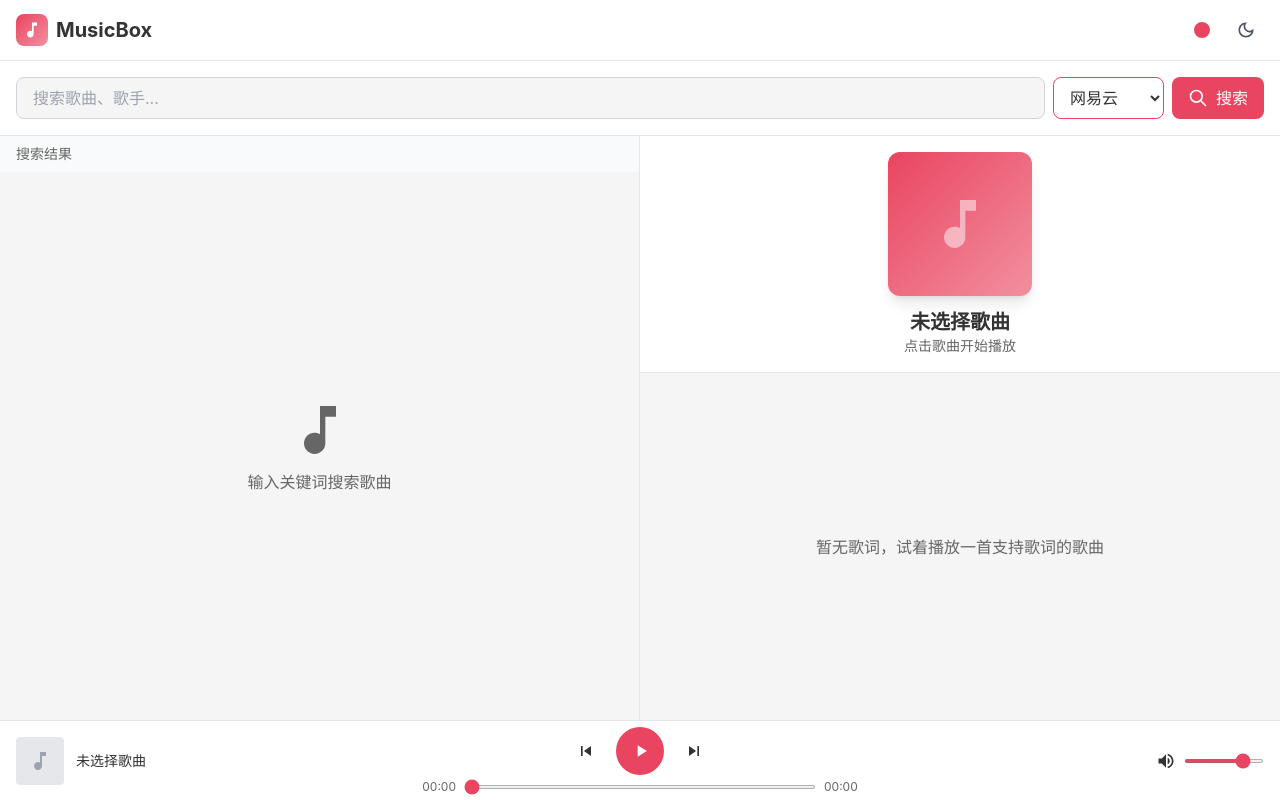
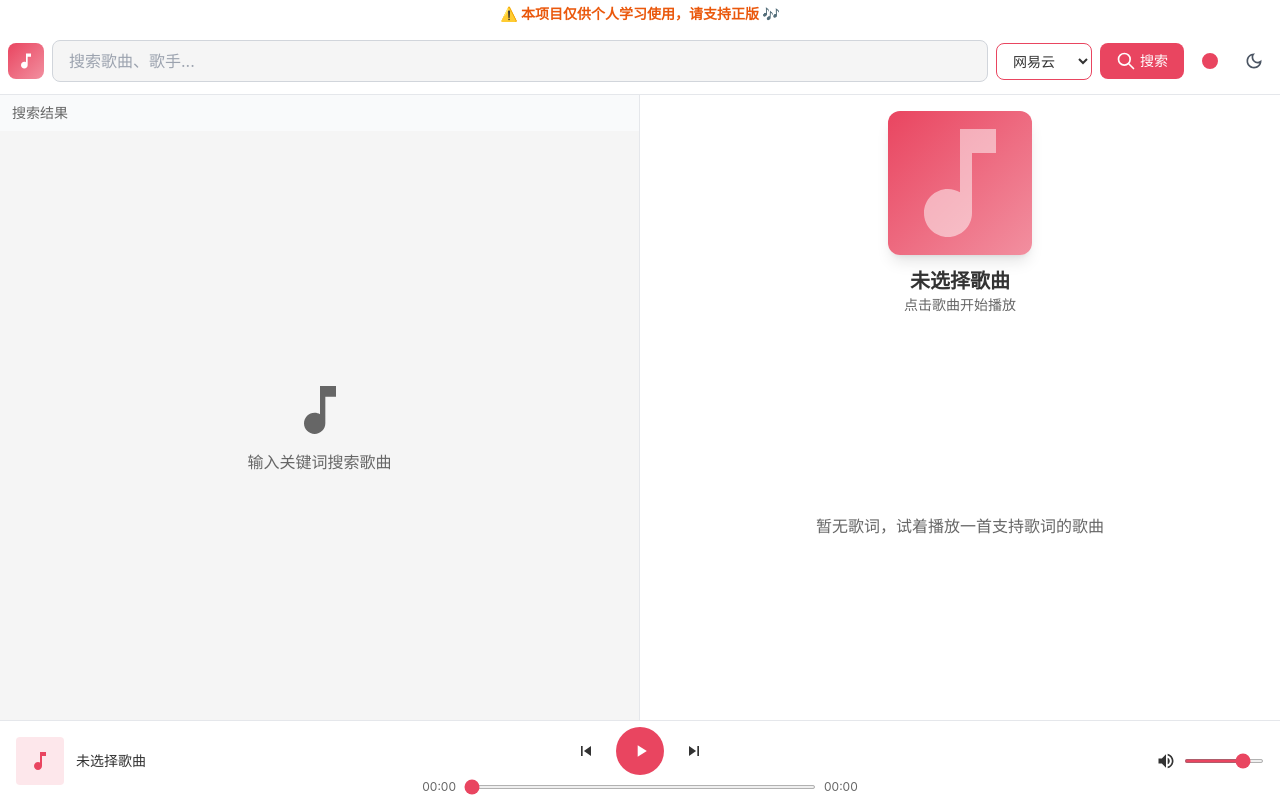
Before and after one commit to SamuelChengh/music-box, a React (Vite) app in the folder frontend/: page / in a window 1280 px wide. Built offline with nearby package versions, Linux system fonts and the light colour scheme.

Commit message:
Update App.jsx

```diff
--- a/frontend/src/App.jsx
+++ b/frontend/src/App.jsx
@@ -375,20 +375,68 @@ function App() {
         onError={() => showToast('播放出错，将尝试切换音源')}
       />
 
-      {/* Header */}
-      <header className="flex items-center justify-between px-4 py-3 bg-light-card dark:bg-dark-card border-b border-gray-200 dark:border-gray-700">
-        <div className="flex items-center gap-2">
-          <div className="w-8 h-8 rounded-lg flex items-center justify-center" style={{ background: `linear-gradient(135deg, ${themeColor}, ${themeColor}99)` }}>
+      {/* 免责声明 + Header */}
+      <div>
+        <div className="py-1 text-center text-sm font-bold text-orange-600 dark:text-orange-400 bg-light-card dark:bg-dark-card">
+          ⚠️ 本项目仅供个人学习使用，请支持正版 🎶
+        </div>
+
+        <header className="flex items-center gap-2 px-2 py-2 lg:py-3 bg-light-card dark:bg-dark-card border-b border-gray-200 dark:border-gray-700">
+        {/* Logo */}
+        <div className="flex-shrink-0 w-8 h-8 lg:w-9 lg:h-9 rounded-lg flex items-center justify-center" style={{ background: `linear-gradient(135deg, ${themeColor}, ${themeColor}99)` }}>
           <svg className="w-5 h-5 text-white" viewBox="0 0 24 24" fill="currentColor">
             <path d="M12 3v10.55c-.59-.34-1.27-.55-2-.55-2.21 0-4 1.79-4 4s1.79 4 4 4 4-1.79 4-4V7h4V3h-6z"/>
           </svg>
         </div>
-          <h1 className="text-xl font-bold text-light-text dark:text-dark-text">MusicBox</h1>
-        </div>
-        <div className="flex items-center gap-2">
+
+        {/* 搜索输入框 */}
+        <input
+          ref={searchInputRef}
+          type="text"
+          value={keyword}
+          onChange={(e) => setKeyword(e.target.value)}
+          onKeyDown={(e) => e.key === 'Enter' && handleSearch()}
+          placeholder="搜索歌曲、歌手..."
+          className="flex-1 min-w-0 px-3 py-2 lg:px-4 lg:py-2 text-sm lg:text-base rounded-lg border border-gray-300 dark:border-gray-600 bg-light-bg dark:bg-dark-bg text-light-text dark:text-dark-text focus:outline-none"
+        />
+
+        {/* 平台选择 */}
+        <select
+          value={source}
+          onChange={(e) => setSource(e.target.value)}
+          className="flex-shrink-0 px-2 lg:px-3 py-2 text-sm rounded-lg border border-gray-300 dark:border-gray-600 bg-light-card dark:bg-dark-card text-light-text dark:text-dark-text focus:outline-none"
+          style={{ borderColor: themeColor }}
+        >
+          {Object.entries(SOURCE_NAMES).map(([key, name]) => (
+            <option key={key} value={key}>{name}</option>
+          ))}
+        </select>
+
+        {/* 搜索按钮 */}
         <button
-            onClick={() => setThemeModal(true)}
-            className="p-2 rounded-lg hover:bg-gray-100 dark:hover:bg-gray-700"
+          onClick={handleSearch}
+          disabled={loading}
+          className="flex-shrink-0 p-2 lg:px-4 text-white rounded-lg disabled:opacity-50 flex items-center gap-1"
+          style={{ backgroundColor: themeColor }}
+        >
+          {loading ? (
+            <svg className="w-5 h-5 animate-spin" fill="none" viewBox="0 0 24 24">
+              <circle className="opacity-25" cx="12" cy="12" r="10" stroke="currentColor" strokeWidth="4"/>
+              <path className="opacity-75" fill="currentColor" d="M4 12a8 8 0 018-8V0C5.373 0 0 5.373 0 12h4z"/>
+            </svg>
+          ) : (
+            <svg className="w-5 h-5" fill="none" stroke="currentColor" viewBox="0 0 24 24">
+              <path strokeLinecap="round" strokeLinejoin="round" strokeWidth={2} d="M21 21l-6-6m2-5a7 7 0 11-14 0 7 7 0 0114 0z"/>
+            </svg>
+          )}
+          <span className="hidden lg:inline text-sm">搜索</span>
+        </button>
+
+        {/* 主题按钮 - 带下拉 */}
+        <div className="relative">
+          <button
+            onClick={() => setThemeModal(!themeModal)}
+            className="flex-shrink-0 p-2 rounded-lg hover:bg-gray-100 dark:hover:bg-gray-700"
             title="选择主题颜色"
           >
             <div
@@ -396,9 +444,27 @@ function App() {
               style={{ backgroundColor: themeColor }}
             />
           </button>
+          {/* 主题颜色下拉列表 */}
+          {themeModal && (
+            <div className="absolute left-1/2 -translate-x-1/2 top-full mt-1 p-2 bg-light-card dark:bg-dark-card rounded-lg shadow-lg border border-gray-200 dark:border-gray-600 flex flex-col gap-2 z-50">
+              {THEME_COLORS.map((color) => (
+                <button
+                  key={color.value}
+                  onClick={() => { setThemeColor(color.value); setThemeModal(false); }}
+                  className={`w-7 h-7 rounded-full transition-transform hover:scale-110 ${
+                    themeColor === color.value ? 'ring-2 ring-offset-2 ring-gray-400' : ''
+                  }`}
+                  style={{ backgroundColor: color.value }}
+                />
+              ))}
+            </div>
+          )}
+        </div>
+
+        {/* 夜间模式 */}
         <button
           onClick={() => setIsDark(!isDark)}
-            className="p-2 rounded-lg hover:bg-gray-100 dark:hover:bg-gray-700"
+          className="flex-shrink-0 p-2 rounded-lg hover:bg-gray-100 dark:hover:bg-gray-700"
         >
           {isDark ? (
             <svg className="w-5 h-5 text-yellow-400" fill="currentColor" viewBox="0 0 24 24">
@@ -406,74 +472,26 @@ function App() {
             </svg>
           ) : (
             <svg className="w-5 h-5 text-gray-600" fill="currentColor" viewBox="0 0 24 24">
-                <path d="M9.37 5.51c-.18.64-.27 1.31-.27 1.99 0 4.08 3.32 7.4 7.4 7.4.68 0 1.35-.09 1.99-.27C17.45 17.19 14.93 19 12 19c-3.86 0-7-3.14-7-7 0-2.93 1.81-5.45 4.37-6.49zM12 3c-4.97 0-9 4.03-9 9s4.03 9 9 9 9-4.03 9-9c0-.46-.04-.92-.1-1.36-.98 1.37-2.58 2.26-4.4 2.26-2.98 0-5.4-2.42-5.4-5.4 0-1.81.89-3.42 2.26-4.4-.44-.06-.9-.1-1.36-.1z"/>
+              <path d="M9.37 5.51c-.18.64-.27 1.31-.27 1.99 0 4.08 3.32 7.4 7.4 7.4.68 0 1.35-.09 1.99-.27C17.45 17.19 14.93 19 12 19c-3.86 0-7-3.14-7-7 0-2.93 1.81-5.45 4.37-6.49zM12 3c-4.97 0-9 4.03-9 9s4.03 9 9 9 9-4.03 9-9c0-.46-.04-.92-.1-1.36-.98 1.37-2.58 2.26-4.4 2.26-2.98 0-5.4-2.42-5.4-5.4 0-1.81.89-3.42 2.26-4.4-.44-.06-.90-.10-1.36-.10z"/>
             </svg>
           )}
         </button>
-        </div>
       </header>
-
-      {/* Search Bar */}
-      <div className="p-4 bg-light-card dark:bg-dark-card border-b border-gray-200 dark:border-gray-700">
-        <div className="flex gap-2 flex-wrap">
-          <input
-            ref={searchInputRef}
-            type="text"
-            value={keyword}
-            onChange={(e) => setKeyword(e.target.value)}
-            onKeyDown={(e) => e.key === 'Enter' && handleSearch()}
-            placeholder="搜索歌曲、歌手..."
-            className="flex-1 min-w-[200px] px-4 py-2 rounded-lg border border-gray-300 dark:border-gray-600 bg-light-bg dark:bg-dark-bg text-light-text dark:text-dark-text focus:outline-none"
-          />
-          <select
-            value={source}
-            onChange={(e) => setSource(e.target.value)}
-            className="px-3 py-2 rounded-lg border border-gray-300 dark:border-gray-600 bg-light-card dark:bg-dark-card text-light-text dark:text-dark-text focus:outline-none"
-            style={{ borderColor: themeColor }}
-          >
-            <option value="">全部平台</option>
-            {Object.entries(SOURCE_NAMES).map(([key, name]) => (
-              <option key={key} value={key}>{name}</option>
-            ))}
-          </select>
-            <button
-              onClick={handleSearch}
-              disabled={loading}
-              className="px-4 py-2 text-white rounded-lg disabled:opacity-50 flex items-center gap-2"
-              style={{ backgroundColor: themeColor }}
-            >
-            {loading ? (
-              <>
-                <svg className="w-5 h-5 animate-spin" fill="none" viewBox="0 0 24 24">
-                  <circle className="opacity-25" cx="12" cy="12" r="10" stroke="currentColor" strokeWidth="4"/>
-                  <path className="opacity-75" fill="currentColor" d="M4 12a8 8 0 018-8V0C5.373 0 0 5.373 0 12h4z"/>
-                </svg>
-                <span>搜索中</span>
-              </>
-            ) : (
-              <>
-                <svg className="w-5 h-5" fill="none" stroke="currentColor" viewBox="0 0 24 24">
-                  <path strokeLinecap="round" strokeLinejoin="round" strokeWidth={2} d="M21 21l-6-6m2-5a7 7 0 11-14 0 7 7 0 0114 0z"/>
-                </svg>
-                <span>搜索</span>
-              </>
-            )}
-          </button>
-        </div>
       </div>
 
       {/* Main Content */}
-      <div className="flex-1 flex flex-col md:flex-row overflow-hidden">
-        {/* Left Sidebar - Search Results */}
-        <div className="w-full md:w-1/2 lg:w-1/2 flex-1 flex flex-col border-b md:border-b-0 md:border-r border-gray-200 dark:border-gray-700">
-          <div className="flex items-center justify-between px-4 py-2 bg-gray-50 dark:bg-gray-800">
-            <span className="text-sm text-light-muted dark:text-dark-muted">
+      <div className="flex-1 flex flex-col lg:flex-row overflow-hidden">
+        {/* Left - Search Results */}
+        <div className="flex-1 flex flex-col min-h-0 border-b lg:border-b-0 lg:border-r border-gray-200 dark:border-gray-700">
+          {/* Results Header */}
+          <div className="flex items-center justify-between px-3 py-2 bg-gray-50 dark:bg-gray-800 flex-shrink-0">
+            <span className="text-xs lg:text-sm text-light-muted dark:text-dark-muted">
               {total > 0 ? `${(page-1)*10+1}-${Math.min(page*10, total)} / ${total} 首` : '搜索结果'}
             </span>
             {songs.length > 0 && (
               <button
                 onClick={() => { setSongs([]); setTotal(0); setKeyword(''); }}
-                className="text-sm hover:underline"
+                className="text-xs lg:text-sm hover:underline"
                 style={{ color: themeColor }}
               >
                 清空
@@ -481,6 +499,7 @@ function App() {
             )}
           </div>
 
+          {/* Results List */}
           <div ref={listRef} className="flex-1 overflow-y-auto min-h-0">
             {loading ? (
               <div className="h-full flex items-center justify-center">
@@ -502,40 +521,37 @@ function App() {
                   <li
                     key={`${song.song_id}-${index}`}
                     onClick={() => playSong(song, index)}
-                    className={`flex items-center gap-3 px-4 py-2 cursor-pointer hover:bg-gray-50 dark:hover:bg-gray-800 ${
+                    className={`flex items-center gap-2 lg:gap-3 px-2 lg:px-4 py-2 cursor-pointer hover:bg-gray-50 dark:hover:bg-gray-800 ${
                       currentSong?.song_id === song.song_id ? 'bg-pink-50 dark:bg-pink-900/20' : ''
                     }`}
                   >
-                    <span className="w-6 text-center text-light-muted dark:text-dark-muted text-sm">
+                    <span className="w-5 lg:w-6 text-center flex-shrink-0">
                         {currentSong?.song_id === song.song_id && isPlaying ? (
-                          <svg className="w-4 h-4" fill="currentColor" viewBox="0 0 24 24" style={{ color: themeColor }}>
+                          <svg className="w-3 lg:w-4 h-3 lg:h-4" fill="currentColor" viewBox="0 0 24 24" style={{ color: themeColor }}>
                             <path d="M8 5v14l11-7z"/>
                           </svg>
                       ) : (
-                        (page-1)*10 + index + 1
+                        <span className="text-xs lg:text-sm text-light-muted dark:text-dark-muted">{(page-1)*10 + index + 1}</span>
                       )}
                     </span>
                     {song.album_img ? (
-                      <img src={song.album_img} alt="cover" className="w-10 h-10 rounded object-cover flex-shrink-0" />
+                      <img src={song.album_img} alt="cover" className="w-8 h-8 lg:w-10 lg:h-10 rounded object-cover flex-shrink-0" />
                     ) : (
-                      <div className="w-10 h-10 rounded bg-gray-200 dark:bg-gray-700 flex items-center justify-center flex-shrink-0">
-                        <svg className="w-5 h-5 text-gray-400" fill="currentColor" viewBox="0 0 24 24">
+                      <div className="w-8 h-8 lg:w-10 lg:h-10 rounded bg-gray-200 dark:bg-gray-700 flex items-center justify-center flex-shrink-0">
+                        <svg className="w-4 h-4 text-gray-400" fill="currentColor" viewBox="0 0 24 24">
                           <path d="M12 3v10.55c-.59-.34-1.27-.55-2-.55-2.21 0-4 1.79-4 4s1.79 4 4 4 4-1.79 4-4V7h4V3h-6z"/>
                         </svg>
                       </div>
                     )}
                     <div className="flex-1 min-w-0">
-                      <p className="truncate text-light-text dark:text-dark-text font-medium">{song.name}</p>
-                      <p className="truncate text-sm text-light-muted dark:text-dark-muted">{song.artist}</p>
+                      <p className="truncate text-sm lg:text-base text-light-text dark:text-dark-text font-medium">{song.name}</p>
+                      <p className="truncate text-xs text-light-muted dark:text-dark-muted">{song.artist}</p>
                     </div>
-                    <span className="text-xs text-light-muted dark:text-dark-muted">
-                      {song._source ? SOURCE_NAMES[song._source] : ''}
-                    </span>
                     <button
                       onClick={(e) => { e.stopPropagation(); handleDownload(song); }}
-                      className="p-1.5 rounded hover:bg-gray-200 dark:hover:bg-gray-700"
+                      className="p-1 lg:p-1.5 rounded hover:bg-gray-200 dark:hover:bg-gray-700 flex-shrink-0"
                     >
-                      <svg className="w-4 h-4 text-light-muted dark:text-dark-muted" fill="none" stroke="currentColor" viewBox="0 0 24 24">
+                      <svg className="w-3 lg:w-4 h-3 lg:h-4 text-light-muted dark:text-dark-muted" fill="none" stroke="currentColor" viewBox="0 0 24 24">
                         <path strokeLinecap="round" strokeLinejoin="round" strokeWidth={2} d="M4 16v1a3 3 0 003 3h10a3 3 0 003-3v-1m-4-4l-4 4m0 0l-4-4m4 4V4"/>
                       </svg>
                     </button>
@@ -564,20 +580,20 @@ function App() {
         </div>
 
         {/* Right Content - Player & Lyrics */}
-        <div className="w-full md:w-1/2 lg:w-1/2 flex flex-col">
+        <div className="hidden lg:flex w-full lg:w-1/2 flex-col bg-light-card dark:bg-dark-card">
           {/* Player Info */}
-          <div className="flex flex-col items-center p-3 md:p-4 bg-light-card dark:bg-dark-card border-b border-gray-200 dark:border-gray-700">
-            <div className="w-28 md:w-32 lg:w-36 h-28 md:h-32 lg:h-36 rounded-xl flex items-center justify-center shadow-lg mb-3"
+          <div className="flex flex-col items-center p-4">
+            <div className="w-36 h-36 rounded-xl flex items-center justify-center shadow-lg mb-3"
                   style={{ background: `linear-gradient(135deg, ${themeColor}, ${themeColor}99)` }}>
               {currentSong?.album_img ? (
                 <img src={currentSong.album_img} alt="cover" className="w-full h-full object-cover rounded-xl" />
               ) : (
-                <svg className="w-14 md:w-16 lg:w-18 text-white/50" fill="currentColor" viewBox="0 0 24 24">
+                <svg className="w-18 text-white/50" fill="currentColor" viewBox="0 0 24 24">
                   <path d="M12 3v10.55c-.59-.34-1.27-.55-2-.55-2.21 0-4 1.79-4 4s1.79 4 4 4 4-1.79 4-4V7h4V3h-6z"/>
                 </svg>
               )}
             </div>
-            <h2 className="text-lg md:text-xl font-bold text-light-text dark:text-dark-text text-center truncate max-w-full px-2">
+            <h2 className="text-xl font-bold text-light-text dark:text-dark-text text-center truncate max-w-full px-2">
               {currentSong?.name || '未选择歌曲'}
             </h2>
             <p className="text-sm text-light-muted dark:text-dark-muted text-center truncate max-w-full px-2">
@@ -586,9 +602,9 @@ function App() {
           </div>
 
           {/* Lyrics */}
-          <div className="flex-1 overflow-y-auto p-3 md:p-4 bg-light-bg dark:bg-dark-bg">
+          <div className="flex-1 overflow-y-auto p-4">
             {lyrics.length > 0 ? (
-              <div ref={lyricsRef} className="text-center space-y-2 md:space-y-3 lyrics-scroll" style={{ maxHeight: '200px', overflowY: 'auto' }}>
+              <div ref={lyricsRef} className="text-center space-y-3 lyrics-scroll" style={{ maxHeight: '300px', overflowY: 'auto' }}>
                 {lyrics.map((line, index) => (
                   <p
                     key={index}
@@ -619,8 +635,9 @@ function App() {
           {currentSong?.album_img ? (
             <img src={currentSong.album_img} alt="cover" className="w-10 h-10 md:w-12 md:h-12 rounded flex-shrink-0" />
           ) : (
-            <div className="w-10 h-10 md:w-12 md:h-12 rounded bg-gray-200 dark:bg-gray-700 flex items-center justify-center flex-shrink-0">
-              <svg className="w-5 h-5 md:w-6 md:h-6 text-gray-400" fill="currentColor" viewBox="0 0 24 24">
+            <div className="w-10 h-10 md:w-12 md:h-12 rounded flex items-center justify-center flex-shrink-0"
+                  style={{ backgroundColor: themeColor + '20' }}>
+                  <svg className="w-5 h-5 md:w-6 md:h-6" fill="currentColor" viewBox="0 0 24 24" style={{ color: themeColor }}>
                     <path d="M12 3v10.55c-.59-.34-1.27-.55-2-.55-2.21 0-4 1.79-4 4s1.79 4 4 4 4-1.79 4-4V7h4V3h-6z"/>
                   </svg>
                 </div>
@@ -744,38 +761,9 @@ function App() {
         </div>
       )}
 
-      {/* Theme Color Modal */}
+      {/* 点击外部关闭主题选择 */}
       {themeModal && (
-        <div className="fixed inset-0 bg-black/50 flex items-center justify-center z-50" onClick={() => setThemeModal(false)}>
-          <div className="bg-light-card dark:bg-dark-card rounded-xl p-6 w-80 shadow-xl" onClick={e => e.stopPropagation()}>
-            <h3 className="text-lg font-bold text-light-text dark:text-dark-text mb-4">选择主题颜色</h3>
-            <div className="grid grid-cols-3 gap-3">
-              {THEME_COLORS.map((color) => (
-                <button
-                  key={color.value}
-                  onClick={() => { setThemeColor(color.value); setThemeModal(false); }}
-                  className={`flex flex-col items-center gap-2 p-3 rounded-lg border-2 transition-all ${
-                    themeColor === color.value
-                      ? 'scale-105'
-                      : 'border-transparent hover:border-gray-200 dark:hover:border-gray-600'
-                  }`}
-                  style={themeColor === color.value ? { borderColor: themeColor } : {}}
-                >
-                  <div
-                    className={`w-10 h-10 rounded-full bg-gradient-to-br ${color.bg} shadow-lg`}
-                  />
-                  <span className="text-sm text-light-text dark:text-dark-text">{color.name}</span>
-                </button>
-              ))}
-            </div>
-            <button
-              onClick={() => setThemeModal(false)}
-              className="w-full mt-4 py-2 text-light-muted dark:text-dark-muted hover:text-light-text dark:hover:text-dark-text"
-            >
-              取消
-            </button>
-          </div>
-        </div>
+        <div className="fixed inset-0 z-40" onClick={() => setThemeModal(false)} />
       )}
     </div>
   )
```
Lines whose indentation alone changed are shown as unchanged.
